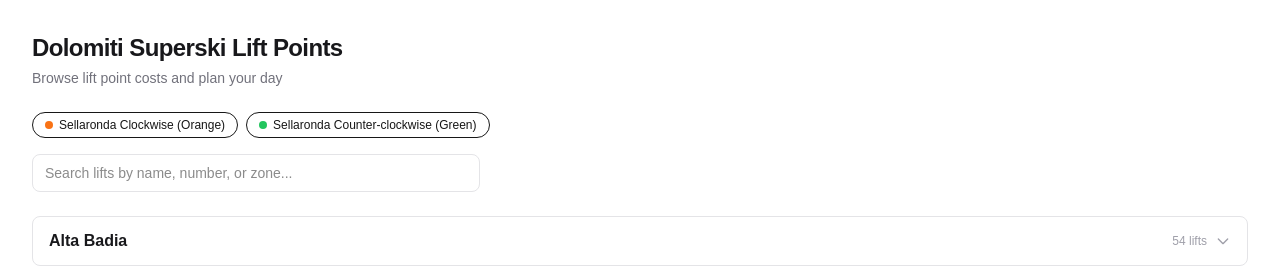
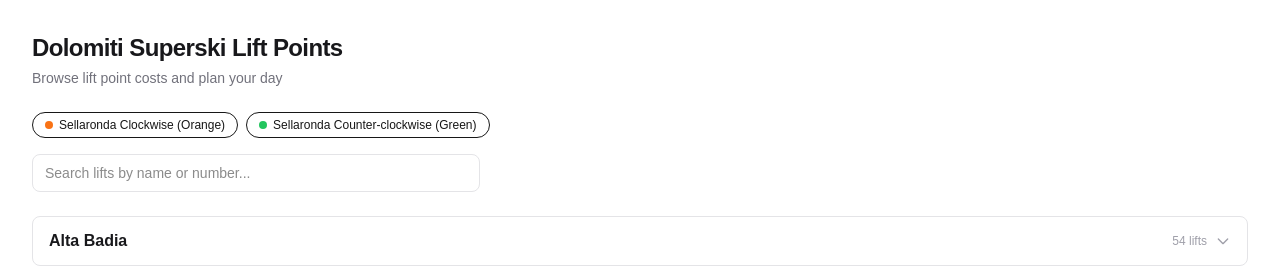
Before and after one commit to LukeBounds/dolomiti-superski-lifts-points, a Next.js app: page / in a window 1280 px wide. Shown: the top 268 px of the page. Built offline with nearby package versions, Linux system fonts and the light colour scheme.

Commit message:
Removed search by zone

```diff
--- a/app/components/DayPlanner.tsx
+++ b/app/components/DayPlanner.tsx
@@ -198,8 +198,7 @@ function DayPlannerInner({
         lifts: r.lifts.filter(
           (l) =>
             l.name.toLowerCase().includes(q) ||
-            l.nr.toLowerCase().includes(q) ||
-            (l.zone && l.zone.toLowerCase().includes(q))
+            l.nr.toLowerCase().includes(q)
         ),
       }))
       .filter((r) => r.lifts.length > 0);
@@ -256,7 +255,7 @@ function DayPlannerInner({
         <div className="mb-6">
           <input
             type="text"
-            placeholder="Search lifts by name, number, or zone..."
+            placeholder="Search lifts by name or number..."
             value={search}
             onChange={(e) => setSearch(e.target.value)}
             className="w-full max-w-md rounded-lg border border-zinc-200 bg-white px-3 py-2 text-sm outline-none ring-blue-500 focus:ring-2 dark:border-zinc-700 dark:bg-zinc-900 dark:text-zinc-100"
```
